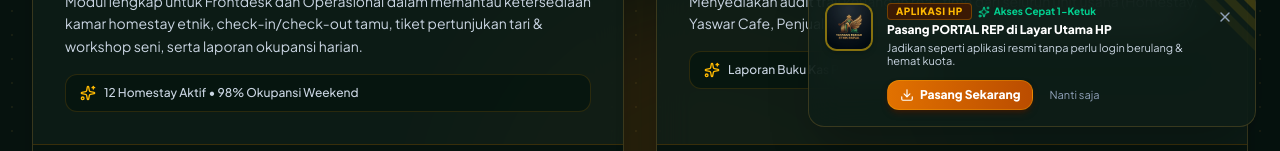
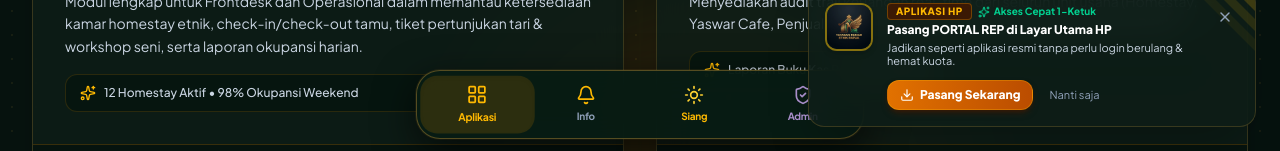
Before and after one commit to rdwnelly/portal-rep, a Next.js app: page / in a window 1280 px wide. Shown: the part 649-800 px from the top of the page. Built offline with nearby package versions, Linux system fonts and the light colour scheme; no server answers.

Commit message:
fix(mobile): kunci tata letak layar HP agar stabil tanpa geser dan buat bilah navigasi bawah mengembang permanen

```diff
--- a/app/dashboard/admin/page.tsx
+++ b/app/dashboard/admin/page.tsx
@@ -503,7 +503,7 @@ export default function AdminDashboardPage() {
       <Navbar onOpenPwaModal={() => setPwaModalOpen(true)} />
 
       {/* Main Admin View with safe mobile bottom spacing */}
-      <main className="max-w-7xl mx-auto px-4 sm:px-6 lg:px-8 py-6 sm:py-8 w-full flex-1 pb-28 md:pb-8">
+      <main className="max-w-7xl mx-auto px-4 sm:px-6 lg:px-8 py-6 sm:py-8 w-full flex-1 pb-32 md:pb-8">
         {/* Admin Header Banner */}
         <div className="relative rounded-3xl overflow-hidden border-2 border-purple-500/30 shadow-2xl bg-gradient-to-r from-[#140b24] via-[#0e1e17] to-[#071711] p-5 sm:p-8 mb-6 sm:mb-8">
           <PapuanBorderCorner />
--- a/app/dashboard/notices/page.tsx
+++ b/app/dashboard/notices/page.tsx
@@ -114,7 +114,7 @@ export default function NoticesPage() {
     <div className="min-h-screen flex flex-col bg-[#07130f] papuan-pattern-overlay text-slate-100 selection:bg-amber-500 selection:text-black">
       <Navbar onOpenPwaModal={() => setPwaModalOpen(true)} />
 
-      <main className="flex-1 max-w-6xl w-full mx-auto px-4 sm:px-6 lg:px-8 py-6 sm:py-8 space-y-6 pb-28 md:pb-8">
+      <main className="flex-1 max-w-6xl w-full mx-auto px-4 sm:px-6 lg:px-8 py-6 sm:py-8 space-y-6 pb-32 md:pb-8">
         {/* Breadcrumb & Header */}
         <div className="flex flex-col sm:flex-row sm:items-center justify-between gap-4">
           <div>
--- a/app/globals.css
+++ b/app/globals.css
@@ -20,6 +20,9 @@ html {
   -webkit-text-size-adjust: 100%;
   scroll-behavior: smooth;
   -webkit-tap-highlight-color: transparent;
+  overflow-x: hidden;
+  max-width: 100%;
+  width: 100%;
 }
 
 body {
@@ -29,9 +32,13 @@ body {
   min-height: 100vh;
   min-height: 100dvh;
   overflow-x: hidden;
+  max-width: 100vw;
+  width: 100%;
+  position: relative;
+  touch-action: pan-y;
+  overscroll-behavior-x: none;
   -webkit-font-smoothing: antialiased;
   -moz-osx-font-smoothing: grayscale;
-  padding-bottom: env(safe-area-inset-bottom);
 }
 
 /* Mobile Safe Area utilities */
@@ -43,9 +50,49 @@ body {
   margin-bottom: calc(4.5rem + env(safe-area-inset-bottom, 0px));
 }
 
+/* Mobile Fixed Bottom Dock Navigation */
+.mobile-fixed-bottom-bar {
+  position: fixed;
+  bottom: 0;
+  left: 0;
+  right: 0;
+  width: 100%;
+  z-index: 50;
+  pointer-events: none;
+  display: flex;
+  justify-content: center;
+  padding-left: 0.75rem;
+  padding-right: 0.75rem;
+  padding-bottom: calc(0.75rem + env(safe-area-inset-bottom, 0px));
+}
+
+.mobile-bottom-dock {
+  pointer-events: auto;
+  width: 100%;
+  max-width: 28rem;
+  border-radius: 1.5rem;
+  background: rgba(8, 28, 20, 0.95);
+  backdrop-filter: blur(24px);
+  -webkit-backdrop-filter: blur(24px);
+  border: 1px solid rgba(229, 169, 60, 0.35);
+  box-shadow: 0 12px 40px rgba(0, 0, 0, 0.65), 0 0 0 1px rgba(229, 169, 60, 0.1);
+  padding: 0.375rem;
+  display: flex;
+  align-items: center;
+  justify-content: space-around;
+  transition: all 0.3s cubic-bezier(0.16, 1, 0.3, 1);
+}
+
+html.light .mobile-bottom-dock {
+  background: rgba(255, 255, 255, 0.96);
+  border: 1px solid rgba(180, 83, 9, 0.3);
+  box-shadow: 0 12px 36px rgba(15, 56, 42, 0.15), 0 0 0 1px rgba(180, 83, 9, 0.08);
+}
+
 /* Disable tap blue highlight on mobile */
 * {
   -webkit-tap-highlight-color: transparent;
+  box-sizing: border-box;
 }
 
 /* Papuan Pattern Overlay */
--- a/app/layout.tsx
+++ b/app/layout.tsx
@@ -35,6 +35,8 @@ export const viewport: Viewport = {
   width: 'device-width',
   initialScale: 1,
   maximumScale: 1,
+  userScalable: false,
+  viewportFit: 'cover',
 };
 
 export default function RootLayout({
--- a/app/page.tsx
+++ b/app/page.tsx
@@ -110,7 +110,7 @@ export default function OpenPortalHomePage() {
       <Navbar onOpenPwaModal={() => setPwaModalOpen(true)} />
 
       {/* Main Container with Safe Bottom Spacing for Mobile Bottom Nav */}
-      <main className="max-w-7xl mx-auto px-4 sm:px-6 lg:px-8 py-8 w-full flex-1 pb-28 md:pb-8">
+      <main className="max-w-7xl mx-auto px-4 sm:px-6 lg:px-8 py-8 w-full flex-1 pb-32 md:pb-8">
         {/* Banner Hero with high contrast in both themes */}
         <div className="relative rounded-3xl overflow-hidden border border-amber-500/30 shadow-2xl bg-gradient-to-r from-[#0d2a20] via-[#0b2118] to-[#071711] p-6 sm:p-10 mb-8">
           <div className="relative z-10 max-w-2xl hero-banner-content">
--- a/components/Navbar.tsx
+++ b/components/Navbar.tsx
@@ -437,35 +437,33 @@ export default function Navbar({ onOpenPwaModal }: NavbarProps) {
       )}
 
       {/* ========================================================================= */}
-      {/* ULTRA-MODERN FLOATING BOTTOM DOCK (STAND-ALONE VIEWPORT FIXED BOTTOM)     */}
+      {/* PERMANENT EXPANDED MOBILE BOTTOM NAVIGATION BAR                           */}
       {/* ========================================================================= */}
-      <div className="md:hidden fixed bottom-3 left-3 right-3 z-50 pointer-events-none flex justify-center">
-        <nav
-          className="pointer-events-auto w-full max-w-sm rounded-3xl bg-[#081c14]/94 backdrop-blur-2xl border border-amber-500/35 p-1.5 shadow-[0_12px_36px_rgba(0,0,0,0.6)] flex items-center justify-around transition-all duration-300 floating-bottom-nav"
-        >
+      <div className="md:hidden mobile-fixed-bottom-bar">
+        <nav className="mobile-bottom-dock">
           {/* 1. Beranda Aplikasi */}
           <Link
             href="/"
-            className={`flex-1 flex flex-col items-center justify-center py-2 px-2 rounded-2xl transition-all duration-200 ${
+            className={`flex-1 flex flex-col items-center justify-center py-2 px-1 rounded-2xl transition-all duration-200 ${
               pathname === '/' || pathname === '/dashboard'
                 ? 'text-amber-400 bg-amber-500/15 font-black scale-105 shadow-inner'
                 : 'text-slate-400 hover:text-slate-200'
             }`}
           >
-            <LayoutGrid className="w-5 h-5 mb-1" />
+            <LayoutGrid className="w-5 h-5 mb-1 shrink-0" />
             <span className="text-[10px] font-bold tracking-tight">Aplikasi</span>
           </Link>
 
           {/* 2. Papan Pengumuman */}
           <Link
             href="/dashboard/notices"
-            className={`flex-1 flex flex-col items-center justify-center py-2 px-2 rounded-2xl transition-all duration-200 ${
+            className={`flex-1 flex flex-col items-center justify-center py-2 px-1 rounded-2xl transition-all duration-200 ${
               pathname === '/dashboard/notices'
                 ? 'text-amber-400 bg-amber-500/15 font-black scale-105 shadow-inner'
                 : 'text-slate-400 hover:text-slate-200'
             }`}
           >
-            <Bell className="w-5 h-5 mb-1 text-amber-400" />
+            <Bell className="w-5 h-5 mb-1 text-amber-400 shrink-0" />
             <span className="text-[10px] font-bold tracking-tight">Info</span>
           </Link>
 
@@ -473,13 +471,13 @@ export default function Navbar({ onOpenPwaModal }: NavbarProps) {
           <button
             suppressHydrationWarning
             onClick={toggleTheme}
-            className="flex-1 flex flex-col items-center justify-center py-2 px-2 rounded-2xl text-amber-400 hover:text-amber-300 transition-all duration-200 cursor-pointer"
+            className="flex-1 flex flex-col items-center justify-center py-2 px-1 rounded-2xl text-amber-400 hover:text-amber-300 transition-all duration-200 cursor-pointer"
             title={theme === 'dark' ? 'Mode Terang (Siang)' : 'Mode Gelap (Malam)'}
           >
             {theme === 'dark' ? (
-              <Sun className="w-5 h-5 mb-1 text-amber-300" />
+              <Sun className="w-5 h-5 mb-1 text-amber-300 shrink-0" />
             ) : (
-              <Moon className="w-5 h-5 mb-1 text-indigo-400" />
+              <Moon className="w-5 h-5 mb-1 text-indigo-400 shrink-0" />
             )}
             <span className="text-[10px] font-bold tracking-tight">
               {theme === 'dark' ? 'Siang' : 'Malam'}
@@ -495,14 +493,14 @@ export default function Navbar({ onOpenPwaModal }: NavbarProps) {
                 setAdminModalOpen(true);
               }
             }}
-            className={`flex-1 flex flex-col items-center justify-center py-2 px-2 rounded-2xl transition-all duration-200 ${
+            className={`flex-1 flex flex-col items-center justify-center py-2 px-1 rounded-2xl transition-all duration-200 ${
               pathname === '/dashboard/admin' || pathname === '/dashboard/admin/login'
                 ? 'text-purple-400 bg-purple-500/15 font-black scale-105'
                 : 'text-purple-300/80 hover:text-purple-200'
             }`}
             title="Panel Admin"
           >
-            <ShieldCheck className="w-5 h-5 mb-1" />
+            <ShieldCheck className="w-5 h-5 mb-1 shrink-0" />
             <span className="text-[10px] font-bold tracking-tight">Admin</span>
           </button>
         </nav>
```
